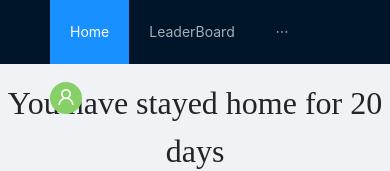
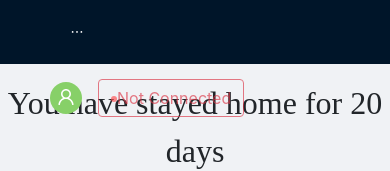
Before and after one commit to sun-blockchain/covid19-stayhome, a React (Create React App) app: page / in a window 390 px wide. Shown: the top 171 px of the page. Built offline with nearby package versions, Linux system fonts and the light colour scheme; no server answers.

Commit message:
check connection status

```diff
--- a/src/components/Header/header.css
+++ b/src/components/Header/header.css
@@ -5,7 +5,10 @@ header ul {
 
 @media screen and (max-width: 576px) {
   header ul {
-    width: 70vw !important;
+    width: 50px !important;
+  }
+  .ant-menu-submenu-popup > .ant-menu {
+    background-color: black !important;
   }
 }
 
@@ -17,3 +20,6 @@ header .ant-avatar {
 a {
   text-decoration: none !important;
 }
+.status {
+  margin-left: 10px;
+}
--- a/src/components/Header/index.js
+++ b/src/components/Header/index.js
@@ -1,13 +1,13 @@
 import React from 'react';
-import { Menu } from 'antd';
 import { useSelector } from 'react-redux';
 import { Link } from 'react-router-dom';
-import { Avatar } from 'antd';
+import { Menu, Avatar, Badge } from 'antd';
 import { UserOutlined } from '@ant-design/icons';
 import './header.css';
 
 function HeaderNav() {
   const UI = useSelector((state) => state.UI);
+  const threebox = useSelector((state) => state.threebox);
 
   return (
     <div style={{ width: '100%' }}>
@@ -27,8 +27,16 @@ function HeaderNav() {
         <></>
       )}
       <Link to='/profile'>
-        <Avatar style={{ backgroundColor: '#87d068' }} icon={<UserOutlined />} />
+        <Avatar className='mr-3' style={{ backgroundColor: '#87d068' }} icon={<UserOutlined />} />
       </Link>
+      <button
+        disabled
+        type='button'
+        className={threebox.space ? 'btn btn-outline-success' : 'btn btn-outline-danger'}
+      >
+        <Badge status={threebox.space ? 'success' : 'error'} />
+        {threebox.space ? 'Connected' : 'Not Connected'}
+      </button>
     </div>
   );
 }
```
